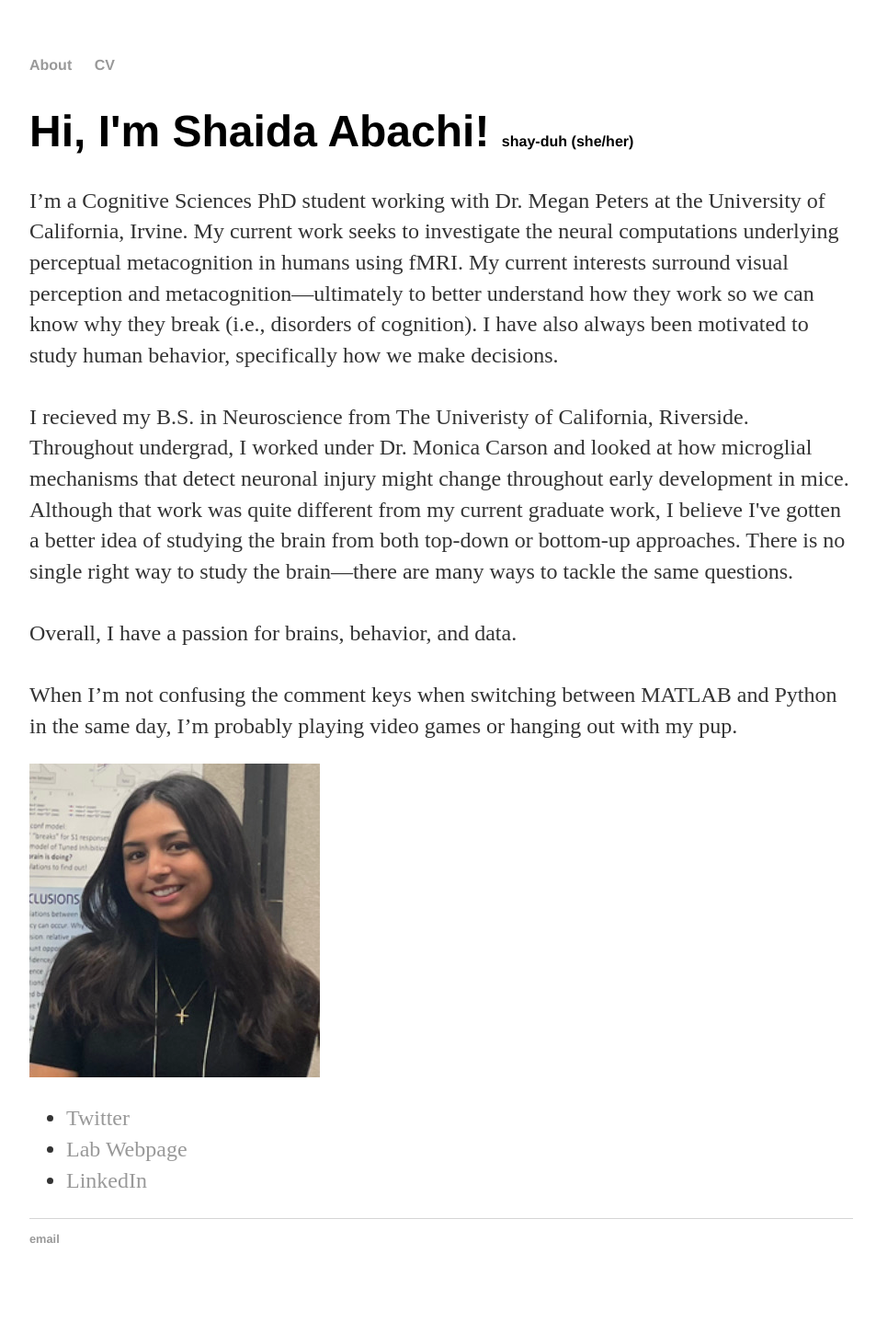
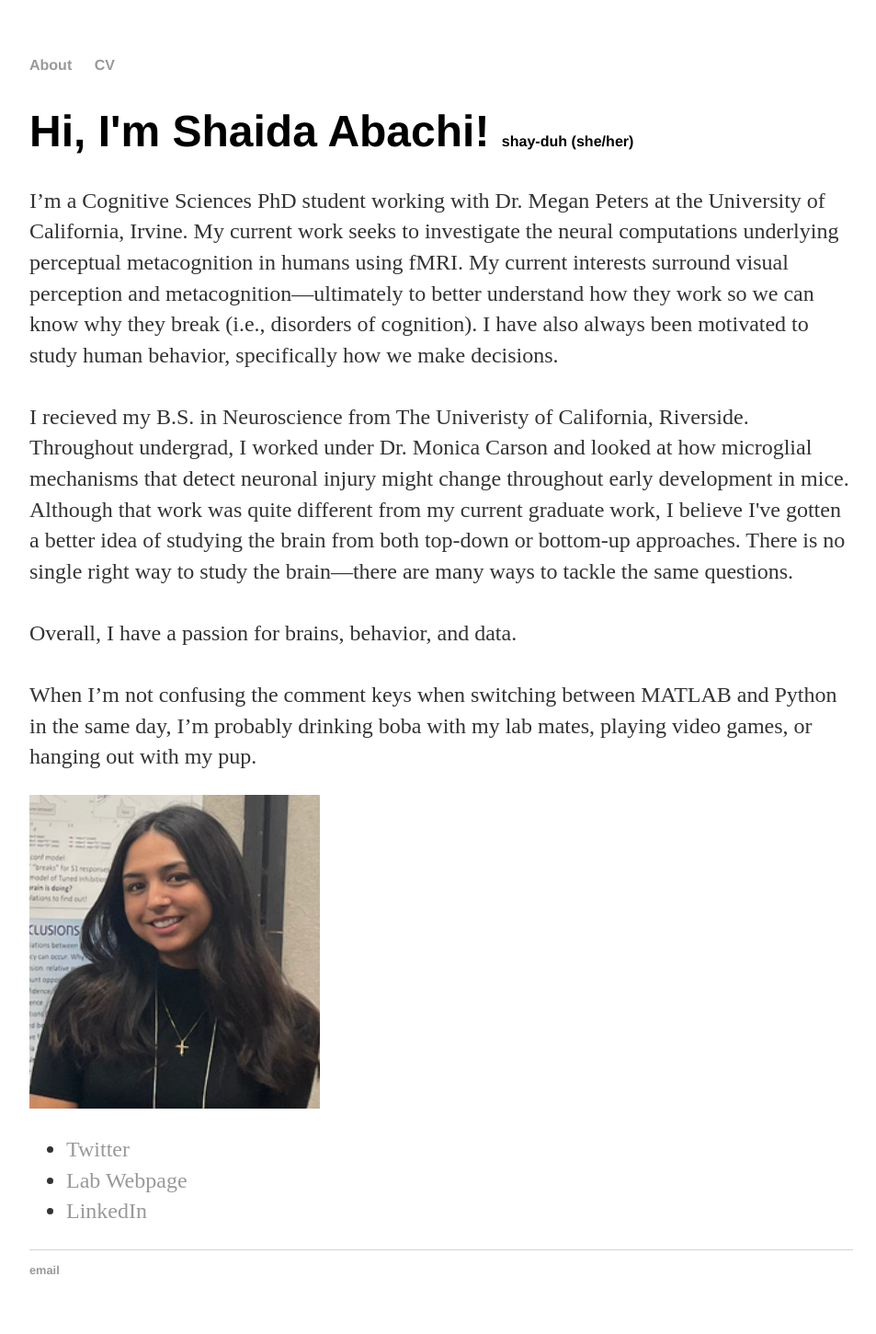
Before and after one commit to shaida-abachi/shaida-abachi.github.io, a Jekyll site: the page built from index.html, in a window 1280 px wide. Shown: the whole page at 92% size, without its empty margins (160-1113 px from the left). Built offline with Jekyll 4.4.1, drawn with Linux system fonts in a browser that asks for light colours; before the commit the page ends 1416 px from its top, so only the background shows below that.

Commit message:
Update index.html

```diff
--- a/index.html
+++ b/index.html
@@ -20,7 +20,7 @@ title: Shaida Abachi
 
 				Overall, I have a passion for brains, behavior, and data.<br><br>
 
-				When I’m not confusing the comment keys when switching between MATLAB and Python in the same day, I’m probably playing video games or hanging out with my pup. </p>
+				When I’m not confusing the comment keys when switching between MATLAB and Python in the same day, I’m probably drinking boba with my lab mates, playing video games, or hanging out with my pup. </p>
 
 			<div class="profile float-right">
      		   	<img class="img-fluid z-depth-1 rounded" src="/img/home_pic.png">
```
